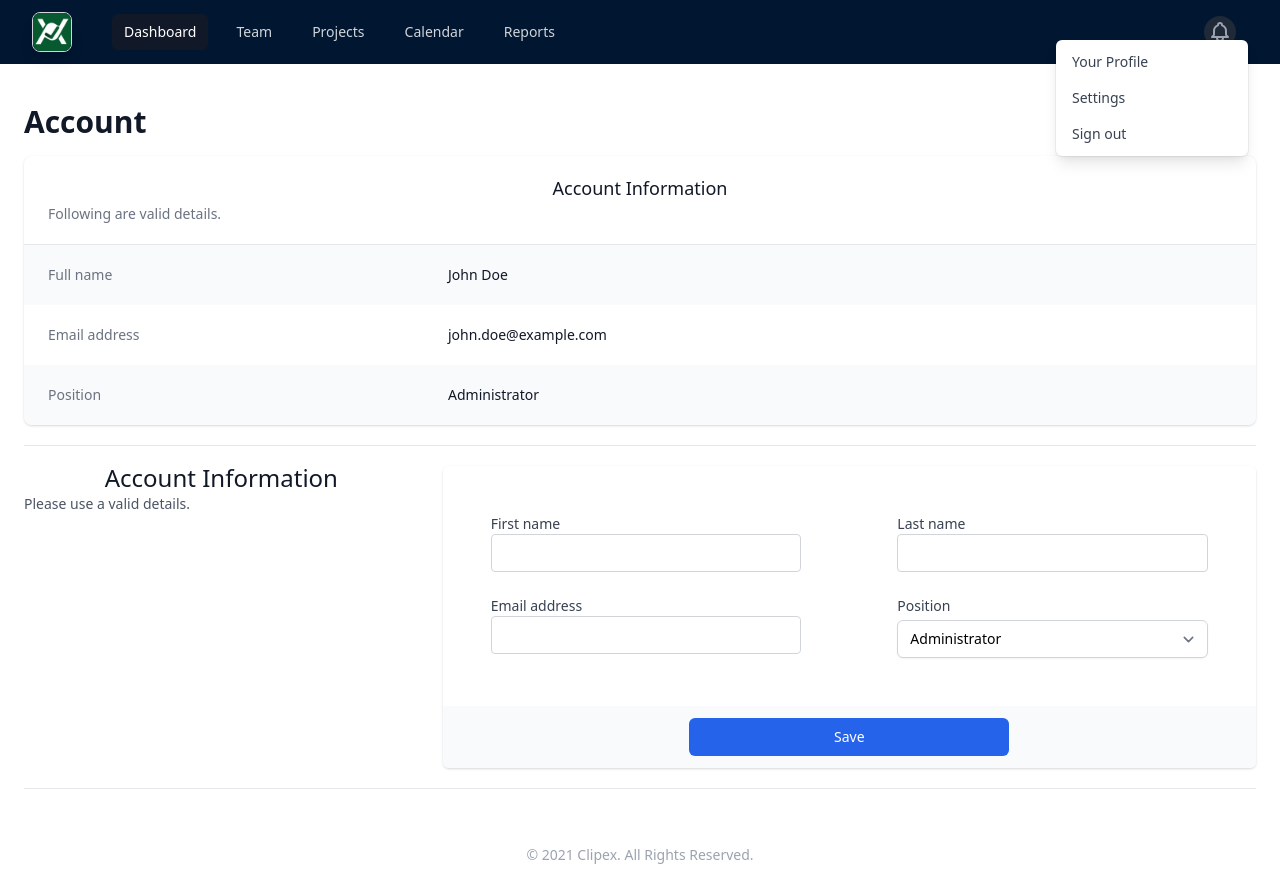
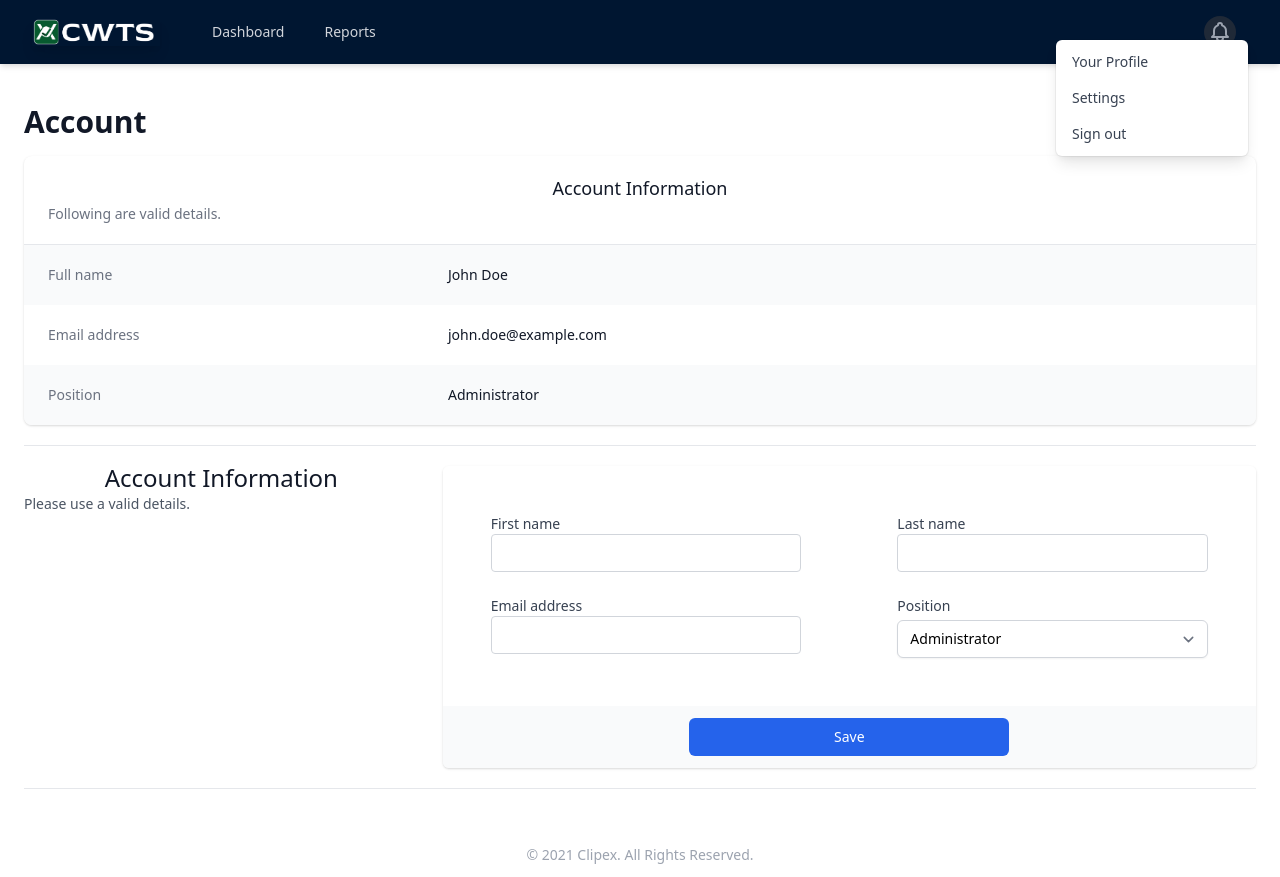
Before and after one commit to rdronio/wire-testing, a React (Create React App) app: page /account in a window 1280 px wide. Built offline with nearby package versions, Linux system fonts and the light colour scheme.

Commit message:
updated Navbar

```diff
--- a/public/index.html
+++ b/public/index.html
@@ -28,7 +28,7 @@
       src="https://kit.fontawesome.com/427998eef5.js"
       crossorigin="anonymous"
     ></script>
-    <title>Clipex Wire Testing</title>
+    <title>Clipex Wire Testing System</title>
   </head>
   <body>
     <noscript>You need to enable JavaScript to run this app.</noscript>
--- a/src/components/Navbar.js
+++ b/src/components/Navbar.js
@@ -1,44 +1,62 @@
-import { useState } from "react";
-import { Link } from "react-router-dom";
-import { ReactComponent as Logo } from "../logo.svg";
+import { useState } from 'react';
+import { Link } from 'react-router-dom';
+import { ReactComponent as Logo } from '../logo.svg';
 
-import logo_clipex from "../images/logo.png";
-import logo from "../images/CWTS-Logo.png";
+import logo from '../images/CWTS-logo-with-name-outlined.png';
+import userEvent from '@testing-library/user-event';
 
 const Navbar = () => {
-  const title = "Clipex Wire Testing";
-  // const [isActive, setActive] = useState('false');
-  const menu = document.querySelector("#mobile-menu");
-  const [toggleMenu, setToggleMenu] = useState();
+  const title = 'Clipex Wire Testing';
+  const username = 'John Doe';
+  const email = 'johndoe@clipex.com';
 
-  const handleToggle = () => {
-    menu.classList.toggle("hidden");
+  const [toggleMenu, setToggleMenu] = useState(false);
+  const handleToggleMenu = () => setToggleMenu(!toggleMenu);
+
+  const [navbarLinks, setNavbarLinks] = useState([
+    {
+      label: 'Dashboard',
+      type: 'centre',
+      path: '/dashboard',
+      cName: 'active',
+      icon: <i className="fas fa-tachometer-alt" title="Dashboard"></i>,
+    },
+    {
+      label: 'Reports',
+      type: 'centre',
+      path: '/summary',
+      cName: '',
+      icon: <i className="fas fa-table" title="Reports"></i>,
+    },
+
+    {
+      label: 'Your Profile',
+      type: 'user-menu',
+      path: '/profile',
+      cName: 'active',
+      icon: <i className="fas fa-tachometer-alt" title="Dashboard"></i>,
+    },
+    {
+      label: 'Settings',
+      type: 'user-menu',
+      path: '/settings',
+      cName: '',
+      icon: <i className="fas fa-table" title="Reports"></i>,
+    },
+    {
+      label: 'Sign out',
+      type: 'user-menu',
+      path: '/',
+      cName: '',
+      icon: <i className="fas fa-user-circle" title="Account"></i>,
+    },
+  ]);
+
+  const handleNavbarLinks = (index) => {
+    setNavbarLinks.cName = 'active';
   };
 
   return (
-    // <nav>
-    //   <Link to="/dashboard" className="link">
-    //     <i className="fas fa-tachometer-alt" title="Dashboard"></i>
-    //     <span className="link-label">Dashboard</span>
-    //   </Link>
-    //   <Link to="/summary" className="link">
-    //     <i className="fas fa-table" title="Reports"></i>
-    //     <span className="link-label">Reports</span>
-    //   </Link>
-
-    //   <Link to="/account" className="link">
-    //     <i className="fas fa-user-circle" title="Account"></i>
-    //     <span className="link-label">Account</span>
-    //   </Link>
-    //   <Link to="/login" id="login-button">
-    //     Login
-    //   </Link>
-    //   <Link to="/" className="link">
-    //     <i className="fas fa-sign-out-alt" title="Logout"></i>
-    //     <span className="link-label">Logout</span>
-    //   </Link>
-    // </nav>
-
     <nav>
       <div className="max-w-7xl mx-auto px-4 sm:px-6 lg:px-8">
         <div className="flex items-center justify-between h-16">
@@ -47,46 +65,26 @@ const Navbar = () => {
               <img
                 src={logo}
                 alt="Clipex Wire Testing System Logo"
-                className="w-10 shadow-lg border rounded-lg border-gray-300"
+                className="w-32 shadow-lg "
               />
             </div>
             <div className="hidden md:block">
               <div className="ml-10 flex items-baseline space-x-4">
                 {/* <!-- Current: "bg-gray-900 text-white", Default: "text-gray-300 hover:bg-gray-700 hover:text-white" --> */}
-                <a
-                  href="#"
-                  className="bg-gray-900 text-white px-3 py-2 rounded-md text-sm font-medium"
-                >
-                  Dashboard
-                </a>
-
-                <a
-                  href="#"
-                  className="text-gray-300 hover:bg-gray-700 hover:text-white px-3 py-2 rounded-md text-sm font-medium"
-                >
-                  Team
-                </a>
-
-                <a
-                  href="#"
-                  className="text-gray-300 hover:bg-gray-700 hover:text-white px-3 py-2 rounded-md text-sm font-medium"
-                >
-                  Projects
-                </a>
-
-                <a
-                  href="#"
-                  className="text-gray-300 hover:bg-gray-700 hover:text-white px-3 py-2 rounded-md text-sm font-medium"
-                >
-                  Calendar
-                </a>
-
-                <a
-                  href="#"
-                  className="text-gray-300 hover:bg-gray-700 hover:text-white px-3 py-2 rounded-md text-sm font-medium"
-                >
-                  Reports
-                </a>
+                {navbarLinks
+                  .filter((item) => item.type === 'centre')
+                  .map((filteredItem, index) => {
+                    return (
+                      <Link
+                        to={filteredItem.path}
+                        key={index}
+                        className="nav-items-desktop"
+                        onClick={handleNavbarLinks(index)}
+                      >
+                        <span>{filteredItem.label}</span>
+                      </Link>
+                    );
+                  })}
               </div>
             </div>
           </div>
@@ -174,7 +172,7 @@ const Navbar = () => {
               className="bg-gray-800 inline-flex items-center justify-center p-2 rounded-md text-gray-400 hover:text-white hover:bg-gray-700 focus:outline-none focus:ring-2 focus:ring-offset-2 focus:ring-offset-gray-800 focus:ring-white"
               aria-controls="mobile-menu"
               aria-expanded="false"
-              onClick={handleToggle}
+              onClick={handleToggleMenu}
             >
               <span className="sr-only">Open main menu</span>
               {/* <!--
@@ -223,44 +221,18 @@ const Navbar = () => {
       </div>
 
       {/* <!-- Mobile menu, show/hide based on menu state. --> */}
-      <div className="hidden md:hidden" id="mobile-menu">
-        <div className="px-2 pt-2 pb-3 space-y-1 sm:px-3">
-          {/* <!-- Current: "bg-gray-900 text-white", Default: "text-gray-300 hover:bg-gray-700 hover:text-white" --> */}
-          <a
-            href="#"
-            className="bg-gray-900 text-white block px-3 py-2 rounded-md text-base font-medium"
-          >
-            Dashboard
-          </a>
-
-          <a
-            href="#"
-            className="text-gray-300 hover:bg-gray-700 hover:text-white block px-3 py-2 rounded-md text-base font-medium"
-          >
-            Team
-          </a>
-
-          <a
-            href="#"
-            className="text-gray-300 hover:bg-gray-700 hover:text-white block px-3 py-2 rounded-md text-base font-medium"
-          >
-            Projects
-          </a>
-
-          <a
-            href="#"
-            className="text-gray-300 hover:bg-gray-700 hover:text-white block px-3 py-2 rounded-md text-base font-medium"
-          >
-            Calendar
-          </a>
-
-          <a
-            href="#"
-            className="text-gray-300 hover:bg-gray-700 hover:text-white block px-3 py-2 rounded-md text-base font-medium"
-          >
-            Reports
-          </a>
-        </div>
+      <div className={toggleMenu ? 'md:hidden ' : 'hidden'}>
+        <nav className="px-2 pt-2 pb-3 space-y-1 sm:px-3">
+          {navbarLinks
+            .filter((item) => item.type === 'centre')
+            .map((filteredItem, index) => {
+              return (
+                <Link to={filteredItem.path} key={index} className="nav-items">
+                  <span>{filteredItem.label}</span>
+                </Link>
+              );
+            })}
+        </nav>
         <div className="pt-4 pb-3 border-t border-gray-700">
           <div className="flex items-center px-5">
             <div className="flex-shrink-0">
@@ -268,10 +240,10 @@ const Navbar = () => {
             </div>
             <div className="ml-3">
               <div className="text-base font-medium leading-none text-white">
-                Tom Cook
+                {username}
               </div>
               <div className="text-sm font-medium leading-none text-gray-400">
-                tom@example.com
+                {email}
               </div>
             </div>
             <button className="ml-auto bg-gray-800 flex-shrink-0 p-1 rounded-full text-gray-400 hover:text-white focus:outline-none focus:ring-2 focus:ring-offset-2 focus:ring-offset-gray-800 focus:ring-white">
@@ -295,26 +267,19 @@ const Navbar = () => {
             </button>
           </div>
           <div className="mt-3 px-2 space-y-1">
-            <a
-              href="#"
-              className="block px-3 py-2 rounded-md text-base font-medium text-gray-400 hover:text-white hover:bg-gray-700"
-            >
-              Your Profile
-            </a>
-
-            <a
-              href="#"
-              className="block px-3 py-2 rounded-md text-base font-medium text-gray-400 hover:text-white hover:bg-gray-700"
-            >
-              Settings
-            </a>
-
-            <a
-              href="#"
-              className="block px-3 py-2 rounded-md text-base font-medium text-gray-400 hover:text-white hover:bg-gray-700"
-            >
-              Sign out
-            </a>
+            {navbarLinks
+              .filter((item) => item.type === 'user-menu')
+              .map((filteredItem, index) => {
+                return (
+                  <Link
+                    to={filteredItem.path}
+                    key={index}
+                    className="nav-items"
+                  >
+                    <span>{filteredItem.label}</span>
+                  </Link>
+                );
+              })}
           </div>
         </div>
       </div>
--- /dev/null
+++ b/src/components/NavbarList.js
@@ -0,0 +1,9 @@
+const NavbarList = () => {
+  return (
+    <div className="navbar-list">
+      <h1></h1>
+    </div>
+  );
+};
+
+export default NavbarList;
--- a/src/index.css
+++ b/src/index.css
@@ -4,7 +4,7 @@
 
 @layer base {
   nav {
-    @apply bg-primary-dark;
+    @apply bg-primary-dark shadow-md;
   }
   header {
     @apply relative z-50 fixed top-0 left-0 right-0 bg-gradient-to-b from-blue-800 via-blue-900 to-blue-900;
@@ -36,21 +36,21 @@
     @apply block text-sm font-medium text-gray-700;
   }
 
-  input[type="text"] {
+  input[type='text'] {
     @apply appearance-none rounded relative block w-full px-3 py-2 border border-gray-300 placeholder-gray-500 text-gray-900  focus:outline-none focus:ring-blue-500 focus:border-blue-500 focus:z-10 sm:text-sm;
   }
 
-  input[type="email"] {
+  input[type='email'] {
     @apply appearance-none rounded relative block w-full px-3 py-2 border border-gray-300 placeholder-gray-500 text-gray-900  focus:outline-none focus:ring-blue-500 focus:border-blue-500 focus:z-10 sm:text-sm;
   }
-  input[type="password"] {
+  input[type='password'] {
     @apply appearance-none rounded relative block w-full px-3 py-2 border border-gray-300 placeholder-gray-500 text-gray-900 rounded-b-md focus:outline-none focus:ring-blue-500 focus:border-blue-500 focus:z-10 sm:text-sm;
   }
-  input[type="checkbox"] {
+  input[type='checkbox'] {
     @apply h-4 w-4 text-blue-600 focus:ring-blue-500 border-gray-300 rounded;
   }
 
-  button[type="submit"] {
+  button[type='submit'] {
     @apply group relative w-full lg:max-w-xs flex justify-center  py-2 px-4 border border-transparent text-sm font-medium rounded-md text-white bg-blue-600 hover:bg-blue-700 focus:outline-none focus:ring-2 focus:ring-offset-2 focus:ring-blue-500;
   }
 
@@ -73,6 +73,21 @@
 
   .card {
     @apply flex h-full;
+  }
+
+  /* Navbar */
+  .nav-items {
+    @apply text-gray-300 hover:bg-gray-700 hover:text-white block px-3 py-2 rounded-md text-base font-medium;
+  }
+  .nav-items .active {
+    @apply bg-gray-900 text-white block px-3 py-2 rounded-md text-base font-medium;
+  }
+
+  .nav-items-desktop {
+    @apply text-gray-300 hover:bg-gray-700 hover:text-white px-3 py-2 rounded-md text-sm font-medium;
+  }
+  .nav-items-desktop .active {
+    @apply bg-gray-900 text-white;
   }
 
   /* Form */
```
Also changed, not shown: src/components/Home.js (+7 -7 lines), src/images/CWTS-logo-with-name-outlined.png (added), src/images/CWTS-logo-with-name.png (added).
